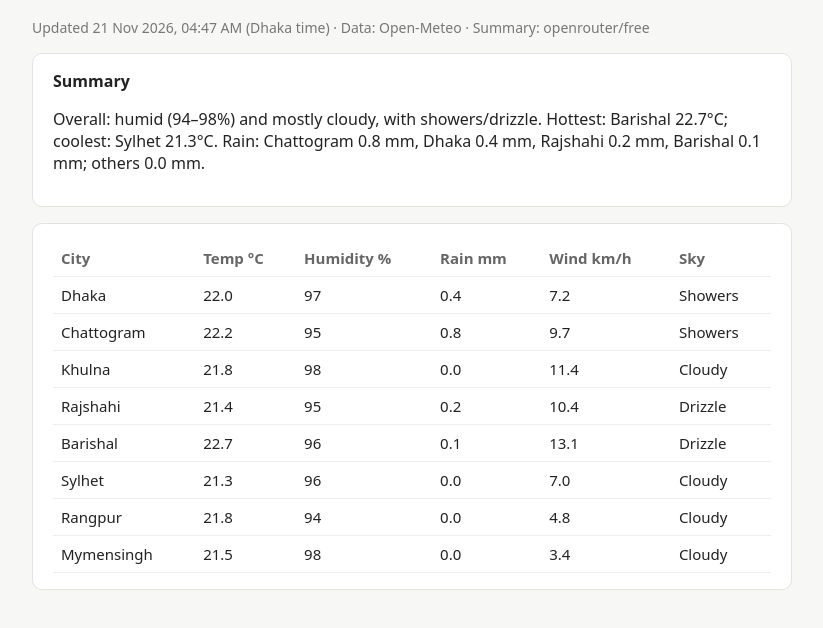
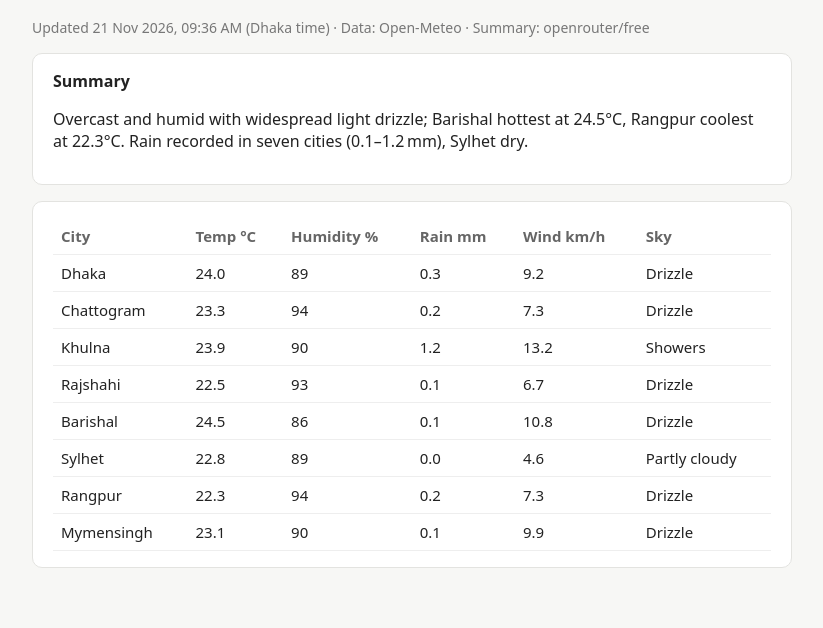
Before and after one commit to FazlyRabbiBD/bd-weather-agent, a plain HTML site: page index.html in a window 1280 px wide. Shown: the part 86-714 px from the top of the page, without its empty margins (228-1051 px from the left). Drawn offline with Linux system fonts and the light colour scheme.

Commit message:
Update weather

```diff
--- a/index.html
+++ b/index.html
@@ -12,10 +12,8 @@
  .wrap{overflow-x:auto}
 </style></head><body>
 <h1>Bangladesh Weather</h1>
-<p class="muted">Updated 21 Nov 2026, 04:47 AM (Dhaka time) · Data: Open-Meteo · Summary: openrouter/free</p>
-<div class="card"><strong>Summary</strong><p>Overall: humid (94–98%) and mostly cloudy, with showers/drizzle.
-Hottest: Barishal 22.7°C; coolest: Sylhet 21.3°C.
-Rain: Chattogram 0.8 mm, Dhaka 0.4 mm, Rajshahi 0.2 mm, Barishal 0.1 mm; others 0.0 mm.</p></div>
+<p class="muted">Updated 21 Nov 2026, 09:36 AM (Dhaka time) · Data: Open-Meteo · Summary: openrouter/free</p>
+<div class="card"><strong>Summary</strong><p>Overcast and humid with widespread light drizzle; Barishal hottest at 24.5°C, Rangpur coolest at 22.3°C. Rain recorded in seven cities (0.1–1.2 mm), Sylhet dry.</p></div>
 <div class="card wrap"><table class="dataframe">
   <thead>
     <tr style="text-align: right;">
@@ -30,67 +28,67 @@ Rain: Chattogram 0.8 mm, Dhaka 0.4 mm, Rajshahi 0.2 mm, Barishal 0.1 mm; others
   <tbody>
     <tr>
       <td>Dhaka</td>
-      <td>22.0</td>
-      <td>97</td>
-      <td>0.4</td>
-      <td>7.2</td>
+      <td>24.0</td>
+      <td>89</td>
+      <td>0.3</td>
+      <td>9.2</td>
+      <td>Drizzle</td>
+    </tr>
+    <tr>
+      <td>Chattogram</td>
+      <td>23.3</td>
+      <td>94</td>
+      <td>0.2</td>
+      <td>7.3</td>
+      <td>Drizzle</td>
+    </tr>
+    <tr>
+      <td>Khulna</td>
+      <td>23.9</td>
+      <td>90</td>
+      <td>1.2</td>
+      <td>13.2</td>
       <td>Showers</td>
     </tr>
     <tr>
-      <td>Chattogram</td>
-      <td>22.2</td>
-      <td>95</td>
-      <td>0.8</td>
-      <td>9.7</td>
-      <td>Showers</td>
-    </tr>
-    <tr>
-      <td>Khulna</td>
-      <td>21.8</td>
-      <td>98</td>
-      <td>0.0</td>
-      <td>11.4</td>
-      <td>Cloudy</td>
-    </tr>
-    <tr>
       <td>Rajshahi</td>
-      <td>21.4</td>
-      <td>95</td>
-      <td>0.2</td>
-      <td>10.4</td>
+      <td>22.5</td>
+      <td>93</td>
+      <td>0.1</td>
+      <td>6.7</td>
       <td>Drizzle</td>
     </tr>
     <tr>
       <td>Barishal</td>
-      <td>22.7</td>
-      <td>96</td>
+      <td>24.5</td>
+      <td>86</td>
       <td>0.1</td>
-      <td>13.1</td>
+      <td>10.8</td>
       <td>Drizzle</td>
     </tr>
     <tr>
       <td>Sylhet</td>
-      <td>21.3</td>
-      <td>96</td>
+      <td>22.8</td>
+      <td>89</td>
       <td>0.0</td>
-      <td>7.0</td>
-      <td>Cloudy</td>
+      <td>4.6</td>
+      <td>Partly cloudy</td>
     </tr>
     <tr>
       <td>Rangpur</td>
-      <td>21.8</td>
+      <td>22.3</td>
       <td>94</td>
-      <td>0.0</td>
-      <td>4.8</td>
-      <td>Cloudy</td>
+      <td>0.2</td>
+      <td>7.3</td>
+      <td>Drizzle</td>
     </tr>
     <tr>
       <td>Mymensingh</td>
-      <td>21.5</td>
-      <td>98</td>
-      <td>0.0</td>
-      <td>3.4</td>
-      <td>Cloudy</td>
+      <td>23.1</td>
+      <td>90</td>
+      <td>0.1</td>
+      <td>9.9</td>
+      <td>Drizzle</td>
     </tr>
   </tbody>
 </table></div>
```
